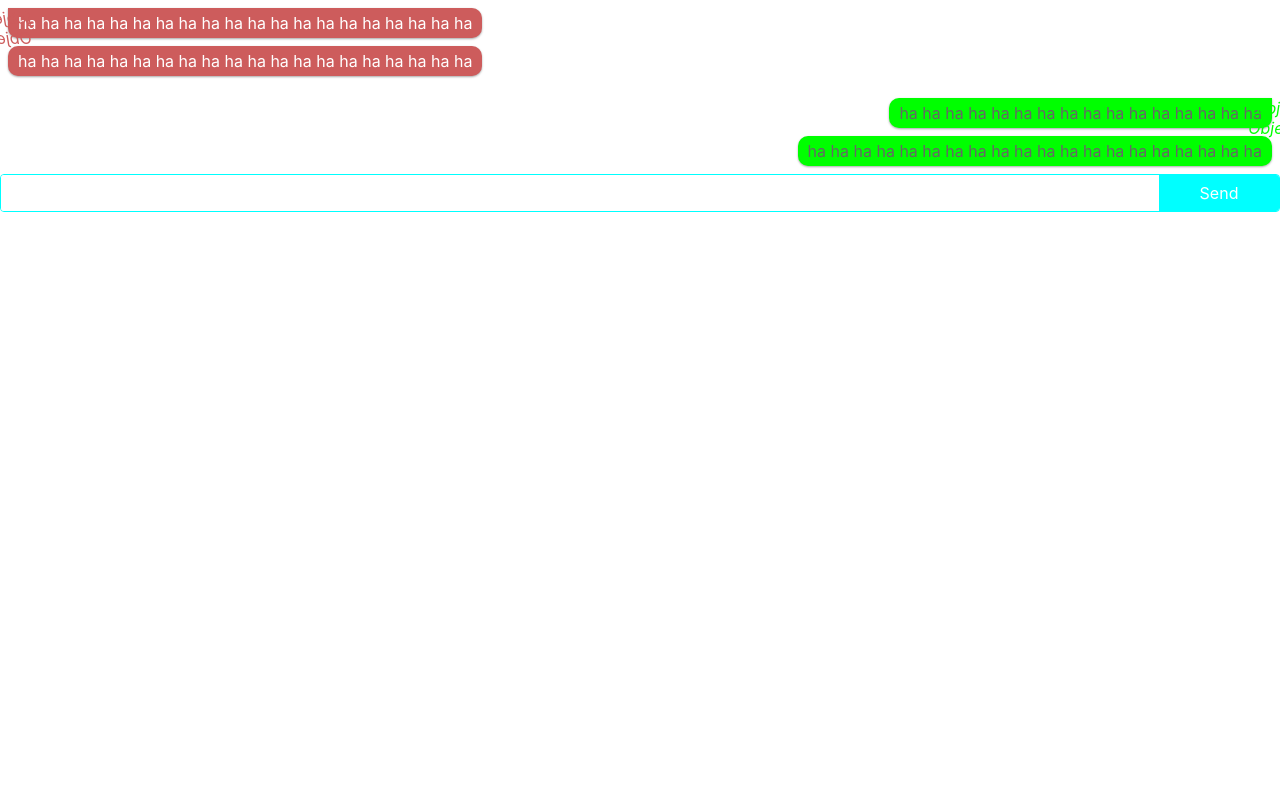
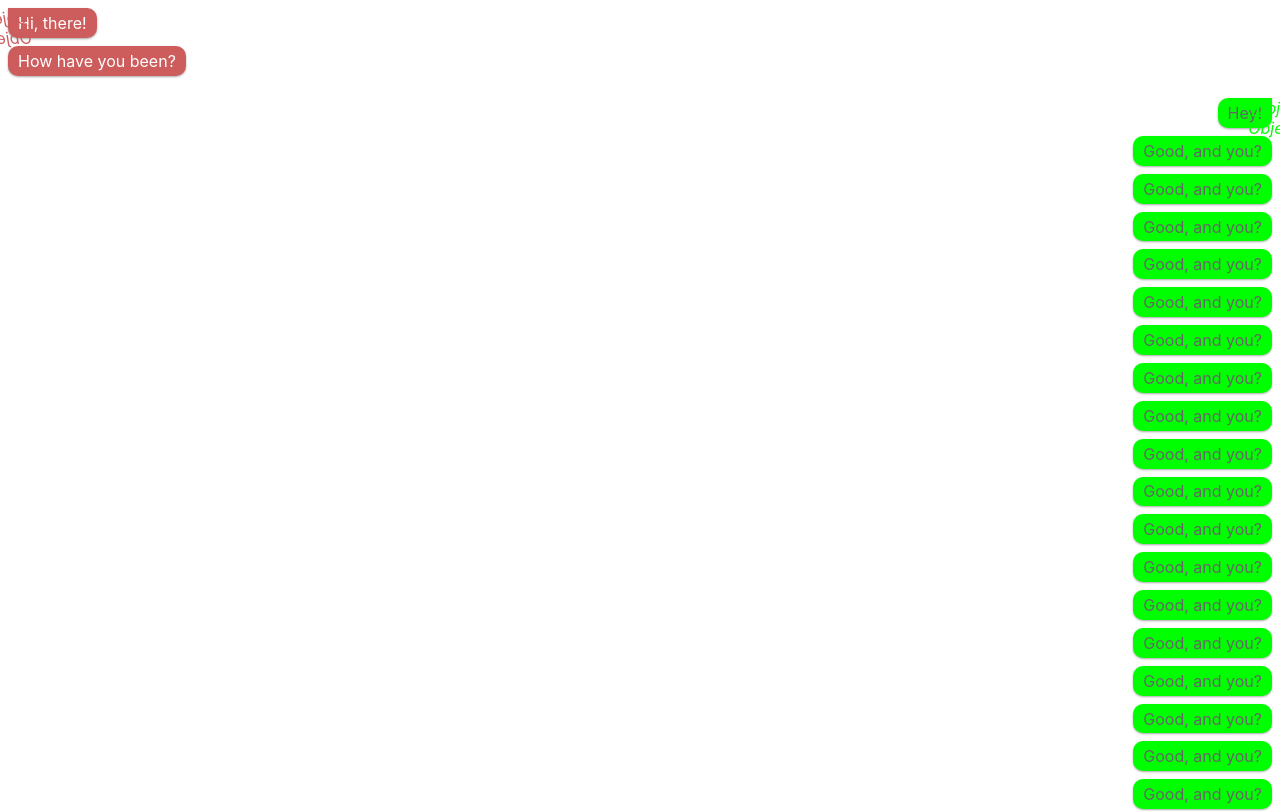
Before and after one commit to saury/workshop-chat-room-ui, a Next.js app: page / in a window 1280 px wide. Shown: the top 811 px of the page. Built offline with nearby package versions, Linux system fonts and the light colour scheme.

Commit message:
prevent className error in browser

```diff
--- a/modules/chat/components/Bubble/BubbleLeft/styled.ts
+++ b/modules/chat/components/Bubble/BubbleLeft/styled.ts
@@ -1,4 +1,4 @@
-import { styled } from '../../../../core/styles';
+import { styled } from 'modules/core/styles';
 
 import { Component } from './component';
 
@@ -17,7 +17,6 @@ export const Styled = styled(Component)`
         margin: 0 ${(props) => props.theme.sizeBubbleTail};
     }
     > i {
-        /* color: ${(props) => props.theme.colorBg}; */
         color: ${(props) => (props.from === 'left' ? props.theme.colorSecondary : props.theme.colorPrimary)};
         position: absolute;
         left: 0;
--- a/modules/chat/components/Bubble/BubbleRight/styled.ts
+++ b/modules/chat/components/Bubble/BubbleRight/styled.ts
@@ -4,11 +4,7 @@ import { BubbleLeft } from '../BubbleLeft/';
 
 export const Styled = styled(BubbleLeft)`
     text-align: right;
-    /* > div {
-        background: ${(props) => props.theme.colorPrimary};
-    } */
     > i {
-        /* color: ${(props) => props.theme.colorPrimary}; */
         left: auto;
         right: 0;
         transform: rotateY(0);
--- a/modules/chat/components/Chat/index.ts
+++ b/modules/chat/components/Chat/index.ts
@@ -1 +1 @@
-export { Component as Chat } from './component';
+export { Styled as Chat } from './styled';
--- /dev/null
+++ b/modules/chat/components/Chat/styled.ts
@@ -0,0 +1,15 @@
+import { styled } from 'modules/core/styles';
+
+import { Component } from './component';
+
+export const Styled = styled(Component)`
+    background: red;
+    position: absolute;
+    top: 0;
+    right: 0;
+    bottom: 0;
+    left: 0;
+    width: 100%;
+    height: 100%;
+    overflow: hidden;
+`;
--- a/modules/chat/components/Conversation/component.tsx
+++ b/modules/chat/components/Conversation/component.tsx
@@ -1,6 +1,18 @@
 import * as React from 'react';
 
 import { Bubble } from 'modules/chat/components/Bubble';
+
+const me = { id: '2' };
+const messages = [
+    { id: '1', from: '1', message: 'Hi, there!' },
+    { id: '2', from: '1', message: 'How have you been?' },
+    { id: '3', from: '2', message: 'Hey!' },
+    { id: '4', from: '2', message: 'Good, and you?' },
+];
+
+for (let i = 0; i < 50; i += 1) {
+    messages.push({ id: `${1000 + i}`, from: '2', message: 'Good, and you?' });
+}
 
 class Component extends React.Component {
     public static displayName = 'Conversation';
@@ -8,10 +20,20 @@ class Component extends React.Component {
     public render() {
         return (
             <div>
-                <Bubble from="left" tail content="ha ha ha ha ha ha ha ha ha ha ha ha ha ha ha ha ha ha ha ha" />
-                <Bubble from="left" content="ha ha ha ha ha ha ha ha ha ha ha ha ha ha ha ha ha ha ha ha" />
-                <Bubble tail separation="big" content="ha ha ha ha ha ha ha ha ha ha ha ha ha  ha ha ha" />
-                <Bubble content="ha ha ha ha ha ha ha ha ha ha ha ha ha ha ha ha ha ha ha ha" />
+                {messages.map((msg, index) => {
+                    const isNewSender = msg.from !== (messages[index - 1] || {}).from;
+                    const needSeparation = isNewSender && index !== 0;
+
+                    return (
+                        <Bubble
+                            key={msg.id}
+                            content={msg.message}
+                            from={msg.from !== me.id ? 'left' : 'right'}
+                            separation={needSeparation ? 'big' : 'small'}
+                            tail={isNewSender}
+                        />
+                    );
+                })}
             </div>
         );
     }
--- a/package.json
+++ b/package.json
@@ -25,6 +25,7 @@
         "@types/react-dom": "^16.0.4",
         "@types/winston": "^2.3.8",
         "@zeit/next-typescript": "^0.1.1",
+        "babel-plugin-styled-components": "^1.5.1",
         "express": "^4.16.3",
         "jest": "^22.4.3",
         "nodemon": "^1.17.2",
```
Also changed, not shown: .babelrc (added), 1 other file (tests, documents, lock files or other folders).
